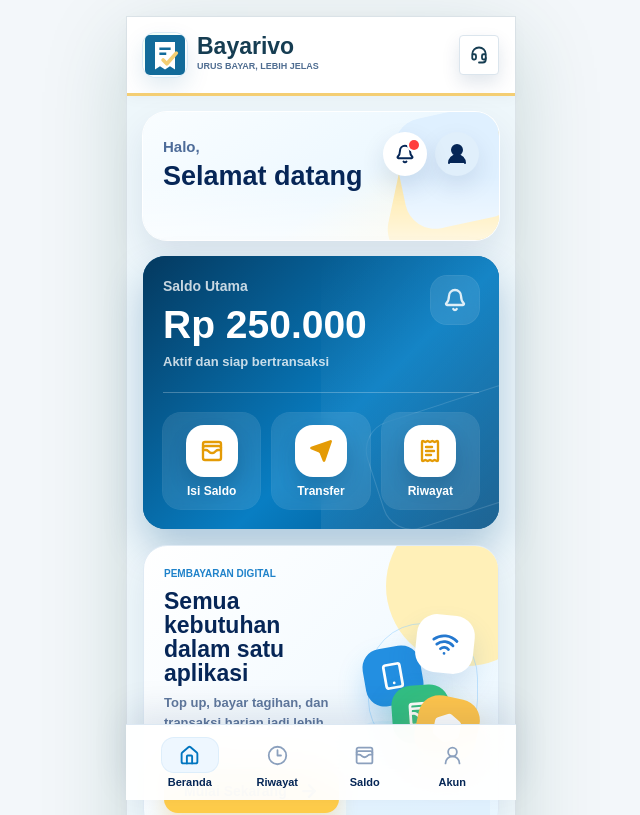
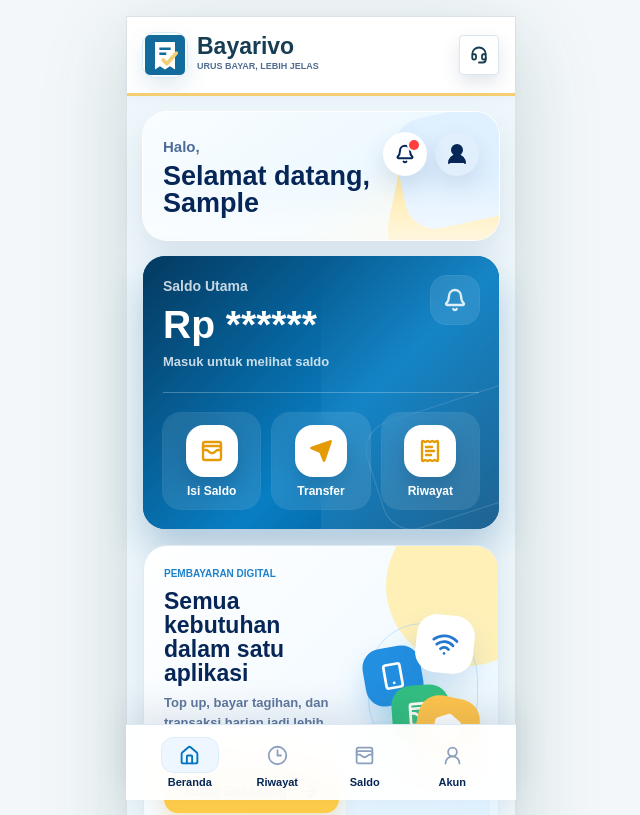
Before and after one commit to Dlennss/BayarIvo, a Next.js app in the folder pulsa-fe/: page / in a window 1280 px wide. Shown: the top 815 px of the page, without its empty margins (319-959 px from the left). Built offline with nearby package versions, Linux system fonts and the light colour scheme; no server answers; sample sign-in values are in the browser's storage.

Commit message:
Use profile data on home dashboard

```diff
--- a/pulsa-fe/app/(site)/page.tsx
+++ b/pulsa-fe/app/(site)/page.tsx
@@ -5,6 +5,7 @@
 import type { UserSession } from "@/components/user/types";
 import { BayarivoHomeConcept } from "@/components/bayarivo/BayarivoHomeConcept";
 import { CANONICAL_SITE_URL } from "@/lib/seo-articles";
+import { getUserProfile } from "@/lib/api.auth";
 
 type SessionShape = {
   user?: UserSession;
@@ -55,6 +56,7 @@
 
 export default async function GuestHomePage() {
   const session = (await getServerSession(authOptions)) as SessionShape | null;
+  const profile = session?.backendToken ? await getUserProfile(session.backendToken).catch(() => null) : null;
   const categoryNames = [
     "Pulsa & Data",
     "Paket Internet",
@@ -149,7 +151,11 @@
       <Script id="homepage-faq-jsonld" type="application/ld+json">
         {JSON.stringify(faqJsonLd)}
       </Script>
-      <BayarivoHomeConcept isLoggedIn={!!session?.backendToken} />
+      <BayarivoHomeConcept
+        isLoggedIn={!!session?.backendToken}
+        displayName={profile?.nama || session?.user?.name || session?.user?.email || null}
+        balance={profile ? Number(profile.saldo || 0) : null}
+      />
     </>
   );
 }
--- a/pulsa-fe/app/(user)/user/page.tsx
+++ b/pulsa-fe/app/(user)/user/page.tsx
@@ -2,6 +2,7 @@
 import type { UserSession } from "@/components/user/types";
 import { UserAuthClientSync } from "@/components/user/UserAuthClientSync";
 import { BayarivoHomeConcept } from "@/components/bayarivo/BayarivoHomeConcept";
+import { getUserProfile } from "@/lib/api.auth";
 
 type SessionShape = {
   user?: UserSession;
@@ -10,11 +11,17 @@
 
 export default async function UserAppHomePage() {
   const session = (await getAppServerSession()) as SessionShape | null;
+  const profile = session?.backendToken ? await getUserProfile(session.backendToken).catch(() => null) : null;
 
   return (
     <>
       {session?.backendToken ? <UserAuthClientSync backendToken={session.backendToken} /> : null}
-      <BayarivoHomeConcept userMode isLoggedIn={!!session?.backendToken} />
+      <BayarivoHomeConcept
+        userMode
+        isLoggedIn={!!session?.backendToken}
+        displayName={profile?.nama || session?.user?.name || session?.user?.email || null}
+        balance={profile ? Number(profile.saldo || 0) : null}
+      />
     </>
   );
 }
--- a/pulsa-fe/components/bayarivo/BayarivoHomeConcept.tsx
+++ b/pulsa-fe/components/bayarivo/BayarivoHomeConcept.tsx
@@ -19,6 +19,8 @@
 type BayarivoHomeConceptProps = {
   userMode?: boolean;
   isLoggedIn?: boolean;
+  displayName?: string | null;
+  balance?: number | null;
 };
 
 type ServiceItem = {
@@ -113,7 +115,11 @@
   );
 }
 
-export function BayarivoHomeConcept({ userMode = false, isLoggedIn = false }: BayarivoHomeConceptProps) {
+function firstName(value?: string | null) {
+  return String(value || "").trim().split(/\s+/).filter(Boolean)[0] || "";
+}
+
+export function BayarivoHomeConcept({ userMode = false, isLoggedIn = false, displayName, balance }: BayarivoHomeConceptProps) {
   const homeHref = userMode ? "/user" : "/";
   const categoryHref = userMode ? "/user/kategori" : "/kategori";
   const transactionHref = userMode ? "/user/transaksi" : "/transaksi";
@@ -121,6 +127,14 @@
   const topupHref = appHref(userMode, "/login", "/user/account/topup", isLoggedIn);
   const accountHref = appHref(userMode, "/login", "/user/account", isLoggedIn);
   const transferHref = appHref(userMode, "/login", "/user/saldo/kirim", isLoggedIn);
+  const userFirstName = firstName(displayName);
+  const hasVisibleBalance = isLoggedIn && typeof balance === "number" && Number.isFinite(balance);
+  const balanceText = hasVisibleBalance ? `Rp ${rupiah(Number(balance))}` : "Rp ******";
+  const balanceSubtext = isLoggedIn
+    ? hasVisibleBalance
+      ? "Aktif dan siap bertransaksi"
+      : "Saldo disembunyikan sementara"
+    : "Masuk untuk melihat saldo";
 
   const services: ServiceItem[] = [
     { label: "Pulsa & Data", href: userMode ? "/user/pulsa-data" : "/pulsa-data", Icon: Smartphone, tone: "bg-[#fff0ed] text-[#f16651]" },
@@ -147,7 +161,9 @@
           <div className="relative flex items-start justify-between gap-3">
             <div className="pt-1">
               <p className="text-[15px] font-black text-[#4e6c99]">Halo,</p>
-              <h1 className="mt-1 text-[27px] font-black leading-[1.02] text-[#062657]">Selamat datang</h1>
+              <h1 className="mt-1 text-[27px] font-black leading-[1.02] text-[#062657]">
+                {userFirstName ? `Selamat datang, ${userFirstName}` : "Selamat datang"}
+              </h1>
             </div>
             <div className="flex shrink-0 gap-2">
               <Link href={transactionHref} prefetch={false} aria-label="Notifikasi" className="relative grid h-11 w-11 place-items-center rounded-full bg-white text-[#062657] shadow-[0_10px_24px_rgba(9,42,89,0.12)]">
@@ -169,8 +185,8 @@
             <div className="flex items-start justify-between gap-3">
               <div className="min-w-0">
                 <p className="text-[14px] font-bold text-white/78">Saldo Utama</p>
-                <p className="mt-2 text-[39px] font-black leading-none">Rp {rupiah(250000)}</p>
-                <p className="mt-2 text-[13px] font-semibold text-white/78">Aktif dan siap bertransaksi</p>
+                <p className="mt-2 text-[39px] font-black leading-none">{balanceText}</p>
+                <p className="mt-2 text-[13px] font-semibold text-white/78">{balanceSubtext}</p>
               </div>
               <span className="grid h-12 w-12 shrink-0 place-items-center rounded-2xl bg-white/10 text-white/85 ring-1 ring-white/15 backdrop-blur">
                 <Bell className="h-6 w-6" strokeWidth={2.3} />
```
